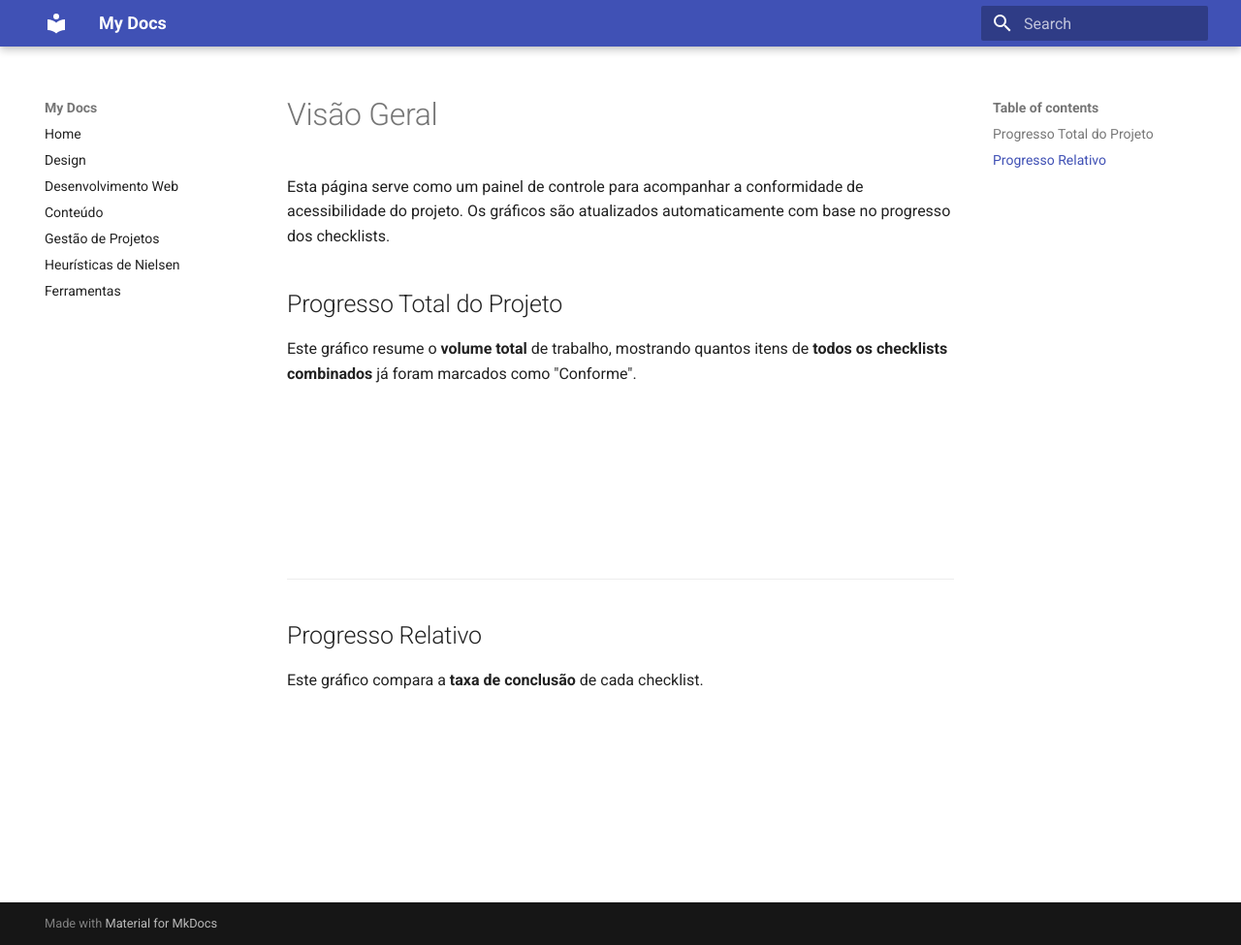
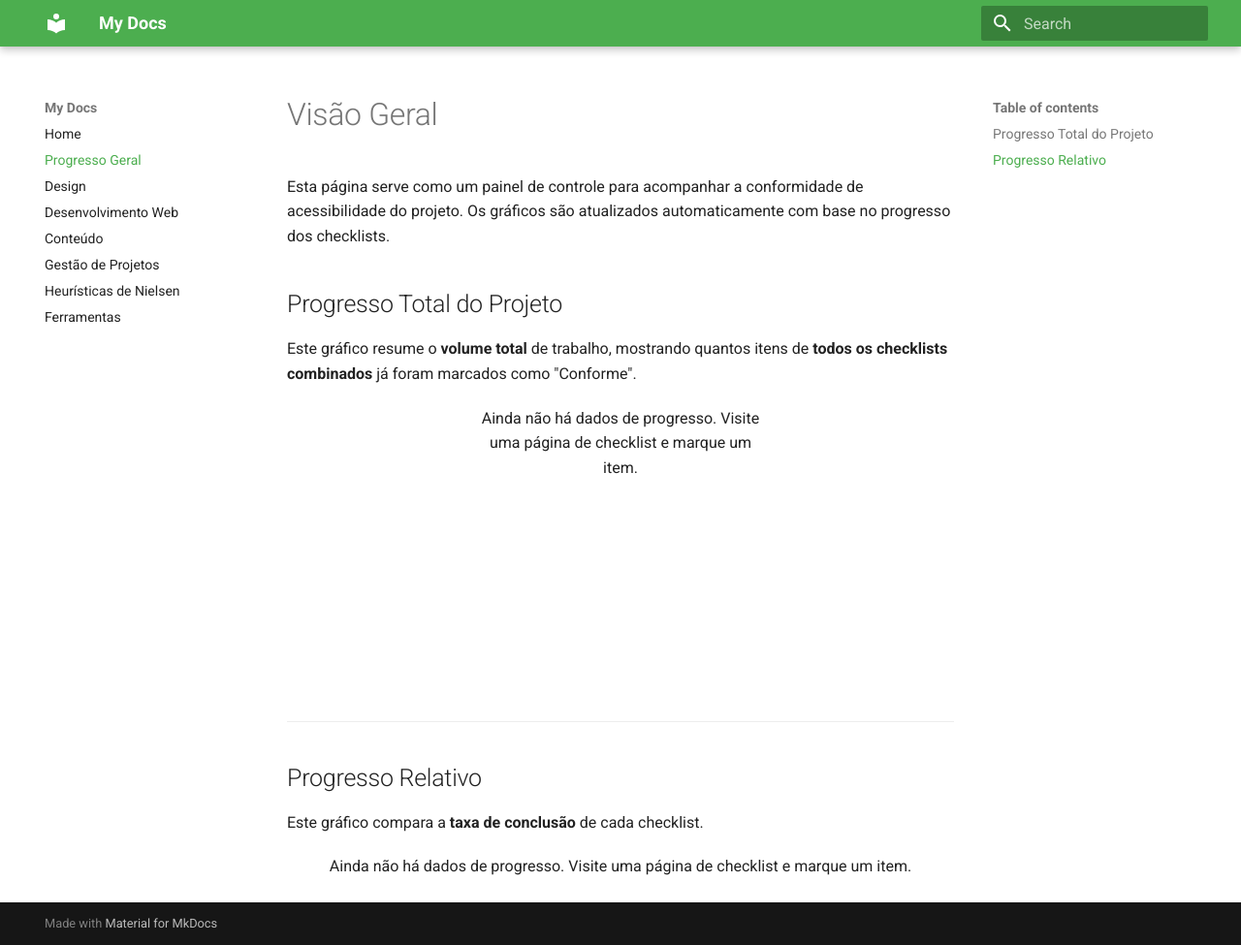
Before and after one commit to UnB-IHC/IHC_2025.2_Grupo01, an MkDocs documentation site: the page built from docs/progresso.md, in a window 1280 px wide and 975 px high. Shown: the whole window at 97% size. Built offline with MkDocs 1.6.1 and Material for MkDocs 9.7.7, drawn with Linux system fonts in a browser that asks for light colours; some of the changed lines change nothing that is shown.

Commit message:
docs: adiciona a logica para criacao dos graficos

```diff
--- /dev/null
+++ b/docs/css/extra.css
@@ -0,0 +1,17 @@
+.bar-chart-container {
+    position: relative;
+    width: 100%;
+    max-width: 800px;
+    margin: 20px auto;
+}
+
+.doughnut-chart-container {
+    position: relative;
+    margin: 20px auto;
+    width: 300px;
+    height: 300px;
+}
+
+.md-content .footnote-ref {
+    font-size: 1em;
+}
--- /dev/null
+++ b/docs/js/main.js
@@ -0,0 +1,108 @@
+document.addEventListener('DOMContentLoaded', () => {
+    const canvas = document.querySelector('.checklist-pie-chart');
+    if (!canvas) {
+        return;
+    }
+
+    const checkboxes = document.querySelectorAll('article input[type="checkbox"]');
+    const totalCheckboxes = checkboxes.length;
+
+    if (totalCheckboxes === 0) {
+        canvas.parentElement.style.display = 'none';
+        return;
+    }
+
+    const storageKey = 'checklistProgress_' + window.location.pathname;
+
+    const ctx = canvas.getContext('2d');
+    let chartInstance = null;
+
+    function getCheckboxKey(checkbox) {
+        return checkbox.parentElement.textContent.trim();
+    }
+
+        function updateChartAndSave() {
+        let checkedCount = 0;
+        let itemsState = {};
+
+        checkboxes.forEach(cb => {
+            const key = getCheckboxKey(cb);
+            const isChecked = cb.checked;
+
+            itemsState[key] = isChecked;
+            if (isChecked) {
+                checkedCount++;
+            }
+        });
+
+        const uncheckedCount = totalCheckboxes - checkedCount;
+
+        const data = [checkedCount, uncheckedCount];
+        if (chartInstance) {
+            chartInstance.data.datasets[0].data = data;
+            chartInstance.update();
+        } else {
+            chartInstance = new Chart(ctx, {
+                type: 'pie',
+                data: {
+                    labels: ['Conforme', 'Não Conforme'],
+                    datasets: [{
+                        data: data,
+                        backgroundColor: ['#4CAF50', '#F57C00'],
+                        hoverOffset: 4
+                    }]
+                },
+                options: {
+                    responsive: true,
+                    maintainAspectRatio: false,
+                    plugins: {
+                        legend: { position: 'bottom' },
+                        title: { display: true, text: 'Progresso da Página' }
+                    }
+                }
+            });
+        }
+
+        const pageTitle = document.querySelector('article h1')?.textContent.trim() || 'Página Sem Título';
+
+        const progressData = {
+            title: pageTitle,
+            checked: checkedCount,
+            total: totalCheckboxes,
+            items: itemsState
+        };
+        localStorage.setItem(storageKey, JSON.stringify(progressData));
+    }
+
+    function loadProgress() {
+        const savedData = localStorage.getItem(storageKey);
+        if (!savedData) {
+            return;
+        }
+
+        try {
+            const data = JSON.parse(savedData);
+            if (!data.items) {
+                return;
+            }
+
+            checkboxes.forEach(cb => {
+                const key = getCheckboxKey(cb);
+                if (data.items[key] === true) {
+                    cb.checked = true;
+                }
+            });
+
+        } catch (e) {
+            console.error('Erro ao carregar progresso do checklist:', e);
+        }
+    }
+
+    loadProgress();
+
+    updateChartAndSave();
+
+    checkboxes.forEach(checkbox => {
+        checkbox.addEventListener('change', updateChartAndSave);
+    });
+});
--- /dev/null
+++ b/docs/js/summary.js
@@ -0,0 +1,146 @@
+document.addEventListener('DOMContentLoaded', () => {
+    const canvasDoughnut = document.querySelector('#summary-doughnut-chart');
+    const canvas100 = document.querySelector('#summary-chart-100');
+
+    if (!canvasDoughnut || !canvas100) {
+        return;
+    }
+
+    const labels = [];
+    const originalData = [];
+
+    const checkedPercentData = [];
+    const uncheckedPercentData = [];
+
+    let grandTotalChecked = 0;
+    let grandTotalOverall = 0;
+
+    for (let i = 0; i < localStorage.length; i++) {
+        const key = localStorage.key(i);
+
+        if (key.startsWith('checklistProgress_')) {
+            try {
+                const data = JSON.parse(localStorage.getItem(key));
+
+                if (data && data.title && typeof data.checked === 'number' && typeof data.total === 'number') {
+
+                    const total = data.total;
+                    const checked = data.checked;
+
+                    grandTotalChecked += checked;
+                    grandTotalOverall += total;
+
+                    labels.push(data.title);
+                    originalData.push({ checked: checked, total: total });
+
+                    const checkedPercent = (total > 0) ? (checked / total) * 100 : 0;
+                    const uncheckedPercent = (total > 0) ? ((total - checked) / total) * 100 : 0;
+                    checkedPercentData.push(checkedPercent);
+                    uncheckedPercentData.push(uncheckedPercent);
+                }
+            } catch (e) {
+                console.error("Erro ao ler dados de progresso:", e);
+            }
+        }
+    }
+
+    if (labels.length === 0) {
+        const noDataMsg = '<p style="text-align: center;">Ainda não há dados de progresso. Visite uma página de checklist e marque um item.</p>';
+        canvasDoughnut.parentElement.innerHTML = noDataMsg;
+        canvas100.parentElement.innerHTML = noDataMsg;
+        return;
+    }
+
+    const ctxDoughnut = canvasDoughnut.getContext('2d');
+    drawDoughnutChart(ctxDoughnut, grandTotalChecked, grandTotalOverall);
+
+    const chartHeight = (labels.length * 50) + 80;
+
+    canvas100.parentElement.style.height = `${chartHeight}px`;
+    const ctx100 = canvas100.getContext('2d');
+    draw100Chart(ctx100, labels, checkedPercentData, uncheckedPercentData, originalData);
+});
+
+function drawDoughnutChart(ctx, checked, total) {
+    const unchecked = total - checked;
+    const percentage = (total > 0) ? (checked / total) * 100 : 0;
+
+    new Chart(ctx, {
+        type: 'doughnut',
+        data: {
+            labels: ['Conforme', 'Não Conforme'],
+            datasets: [{
+                data: [checked, unchecked],
+                backgroundColor: ['#4CAF50', '#F57C00'],
+                hoverOffset: 4
+            }]
+        },
+        options: {
+            responsive: true,
+            maintainAspectRatio: false,
+            plugins: {
+                legend: { position: 'bottom' },
+                title: {
+                    display: true,
+                    text: `Total: ${percentage.toFixed(1)}% Concluído`,
+                    font: { size: 18 }
+                },
+                tooltip: {
+                    callbacks: {
+                        label: function(context) {
+                            const label = context.label || '';
+                            const value = context.raw;
+                            return `${label}: ${value} itens`;
+                        }
+
+                    }
+                }
+            }
+        }
+    });
+}
+
+function draw100Chart(ctx, labels, checkedData, uncheckedData, originalData) {
+    new Chart(ctx, {
+        type: 'bar',
+        data: {
+            labels: labels,
+            datasets: [
+                { label: 'Conforme', data: checkedData, backgroundColor: '#4CAF50' },
+                { label: 'Não Conforme', data: uncheckedData, backgroundColor: '#F57C00' }
+            ]
+        },
+        options: {
+            indexAxis: 'y',
+            responsive: true,
+            maintainAspectRatio: false,
+            scales: {
+                x: { stacked: true, min: 0, max: 100, title: { display: true, text: 'Progresso (%)' } },
+                y: { stacked: true }
+            },
+            plugins: {
+                title: { display: false },
+                legend: { position: 'bottom' },
+                tooltip: {
+                    callbacks: {
+                        label: function(context) {
+                            const label = context.dataset.label || '';
+                            const percentage = context.raw.toFixed(1);
+                            const i = context.dataIndex;
+                            const original = originalData[i];
+
+                            let countLabel;
+                            if (label === 'Conforme') {
+                                countLabel = `${original.checked}/${original.total} itens`;
+                            } else {
+                                const uncheckedCount = original.total - original.checked;
+                                countLabel = `${uncheckedCount}/${original.total} itens`;
+                            }
+                            return `${label}: ${percentage}% (${countLabel})`;
+                        }
+                    }
+                }
+            }
+        }
+    });
+}
--- a/mkdocs.yml
+++ b/mkdocs.yml
@@ -1,12 +1,29 @@
 site_name: My Docs
 theme:
   name: material
+  palette:
+    primary: 'green'
+    accent: 'orange'
 
 nav:
   - Home: index.md
+  - Progresso Geral: progresso.md
   - Design: design.md
   - Desenvolvimento Web: devweb.md
   - Conteúdo: conteudo.md
   - Gestão de Projetos: gestaodeprojetos.md
   - Heurísticas de Nielsen: heuristicas.md
   - Ferramentas: ferramentas.md
+
+extra_javascript:
+  - https://cdn.jsdelivr.net/npm/chart.js@4.4.1/dist/chart.umd.min.js
+  - js/main.js
+  - js/summary.js
+
+extra_css:
+  - css/extra.css
+
+markdown_extensions:
+  - pymdownx.tasklist:
+      clickable_checkbox: true
+  - footnotes
```
